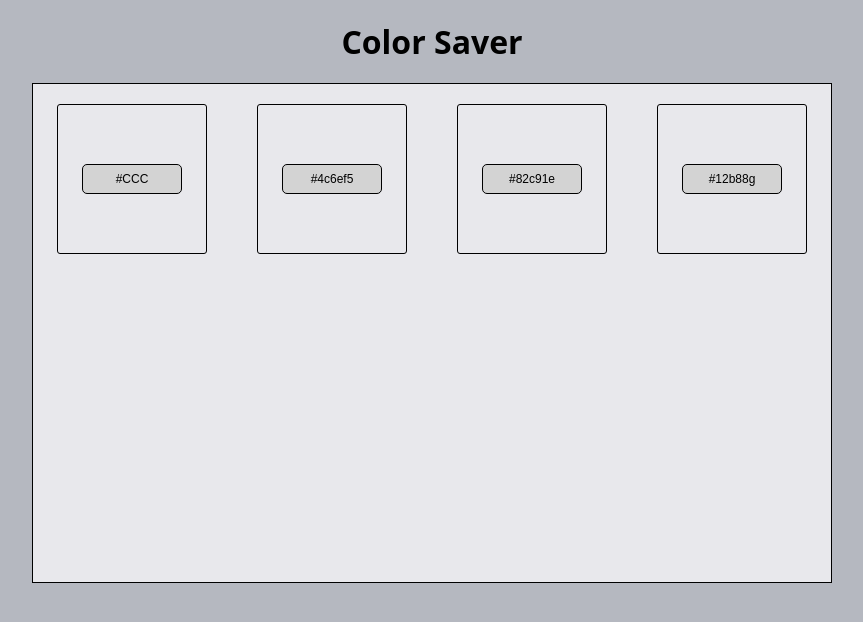
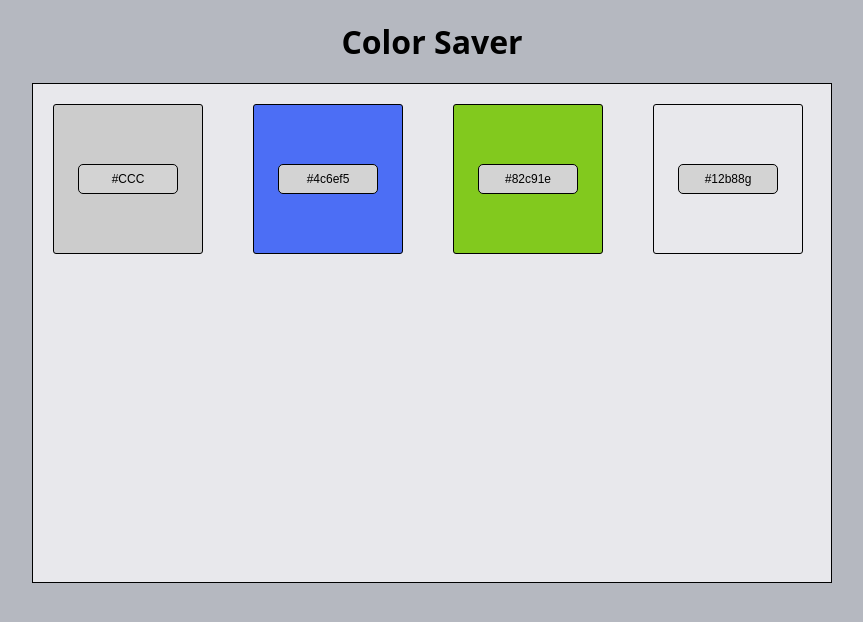
Before and after one commit to alicie232/color-saver, a React (Create React App) app: page / in a window 1280 px wide. Shown: the top 622 px of the page, without its empty margins (208-1071 px from the left). Built offline with nearby package versions, Linux system fonts and the light colour scheme.

Commit message:
hand over colorCode

```diff
--- a/src/App.css
+++ b/src/App.css
@@ -1,6 +1,6 @@
 .App {
   display: flex;
-  justify-content: center;
+  flex-wrap: wrap;
   gap: 10px;
   background-color: #e8e8ec;
   width: 800px;
--- a/src/App.js
+++ b/src/App.js
@@ -1,6 +1,5 @@
 import React from "react";
 import "./App.css";
-import "./components/ColorCard.css";
 import ColorCard from "./components/ColorCard";
 
 function App() {
--- a/src/components/ColorCard.css
+++ b/src/components/ColorCard.css
@@ -5,8 +5,8 @@
   width: 150px;
   height: 150px;
   border: 1px solid;
+  margin: 20px;
   border-radius: 3px;
-  margin: 20px;
 }
 
 .colorCard_change {
--- a/src/components/ColorCard.js
+++ b/src/components/ColorCard.js
@@ -1,5 +1,6 @@
 import React from "react";
 import { nanoid } from "nanoid";
+import "./ColorCard.css";
 
 function ColorCard() {
   const colorCards = [
@@ -8,14 +9,13 @@ function ColorCard() {
     { id: nanoid(), colorCode: "#82c91e" },
     { id: nanoid(), colorCode: "#12b88g" },
   ];
-
   return (
     <>
-      {colorCards.map((colorCard) => {
+      {colorCards.map(({ id, colorCode }) => {
         return (
-          <div className="colorCard" key={colorCard.id}>
+          <div className="colorCard" style={{ backgroundColor: colorCode }}>
             <button className="colorCard_change" type="button">
-              {colorCard.colorCode}
+              {colorCode}
             </button>
           </div>
         );
```
